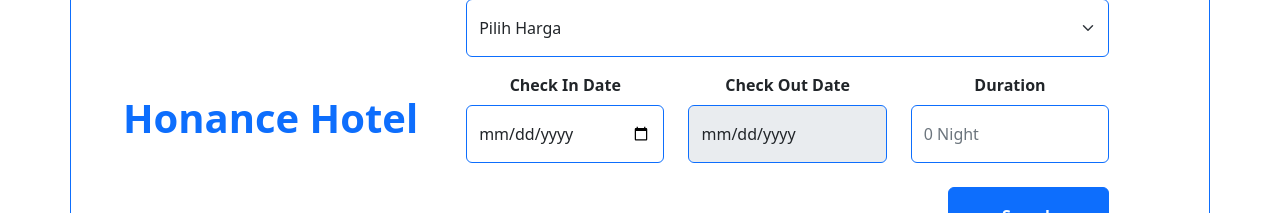
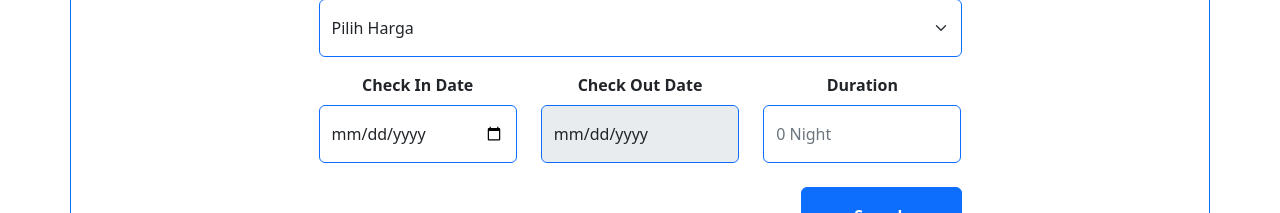
Before and after one commit to arifmuhamadiqbal/Honance-Hotel-Frontend, a React (Create React App) app: page /client in a window 1280 px wide. Shown: the part 664-877 px from the top of the page. Built offline with nearby package versions, Linux system fonts and the light colour scheme.

Commit message:
init frontend

```diff
--- a/package.json
+++ b/package.json
@@ -6,6 +6,7 @@
     "@fortawesome/fontawesome-svg-core": "^6.2.1",
     "@fortawesome/free-solid-svg-icons": "^6.2.1",
     "@fortawesome/react-fontawesome": "^0.2.0",
+    "@progress/kendo-date-math": "^1.5.9",
     "@testing-library/jest-dom": "^5.16.5",
     "@testing-library/react": "^13.4.0",
     "@testing-library/user-event": "^13.5.0",
--- a/src/components/client/ClientRooms.js
+++ b/src/components/client/ClientRooms.js
@@ -1,6 +1,5 @@
 import React, { useState, useEffect } from "react";
 import axios from "axios";
-import "bootstrap/dist/css/bootstrap.min.css";
 import Header from "./ClientHeader";
 import { Link } from "react-router-dom";
 
@@ -57,7 +56,10 @@
                         <div className="col border-start border-primary px-5">
                             <div className="row border h-50 my-5">
                                 <div className="img-room">
-                                    <img src={`http://localhost:3020/images/${n.room_photo}`} alt="room-image" />
+                                    <img
+                                        src={`http://localhost:3020/images/${n.room_photo}`}
+                                        alt="room-image"
+                                    />
                                 </div>
                             </div>
                             <div className="row" style={{ height: "140px" }}>
--- a/src/components/client/MainPage.js
+++ b/src/components/client/MainPage.js
@@ -1,7 +1,6 @@
 import React from "react";
 import Header from "./ClientHeader";
 import Search from "./Search";
-import "bootstrap/dist/css/bootstrap.min.css";
 
 const MainPage = () => {
     return (
--- a/src/components/client/Search.js
+++ b/src/components/client/Search.js
@@ -1,15 +1,18 @@
-import React from "react";
+import React, { useState } from "react";
+// import { addDays } from "@progress/kendo-date-math";
 
-class Search extends React.Component {
-    render() {
+const Search = () => {
+    // const [checkout, setCheckout] = useState();
+    // const checkin = checkinDate;
+    // const duration = durationLong;
+
+    // const getCheckout = () => {
+    //     const checkout = addDays(checkin, duration);
+    // };
+
     return (
         <div className="search-wrapper p-5">
             <div className="container rounded-4 border border-primary">
-                    <div className="search-title pt-4">
-                        <h1 className="text-center text-primary fw-bolder">
-                            Honance Hotel
-                        </h1>
-                    </div>
                 <form action="/searchroom" className="px-5">
                     <div className="row my-3">
                         <div className="col">
@@ -65,6 +68,7 @@
                         <div className="col">
                             <label
                                 for="check_out"
+                                value
                                 className="form-label fw-bold"
                             >
                                 Check Out Date
@@ -78,17 +82,19 @@
                             />
                         </div>
                         <div className="col">
-                                <label
-                                    for="durasi"
-                                    className="form-label fw-bold"
-                                >
+                            <label for="durasi" className="form-label fw-bold">
                                 Duration
                             </label>
                             <input
-                                    type="text"
+                                type="number"
                                 name="durasi"
                                 className="form-control rounded-end border-1 border-primary py-3"
                                 placeholder="0 Night"
+                                onChange={(e) =>
+                                    this.setState({
+                                        durationLong: e.target.value,
+                                    })
+                                }
                             />
                         </div>
                     </div>
@@ -106,7 +112,6 @@
             </div>
         </div>
     );
-    }
-}
+};
 
 export default Search;
```
Also changed, not shown: src/index.js (+8 -7 lines), 1 other file (tests, documents, lock files or other folders). Lines whose indentation alone changed are shown as unchanged.
